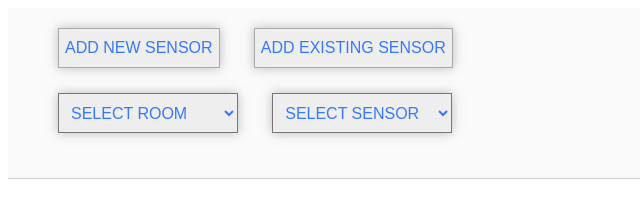
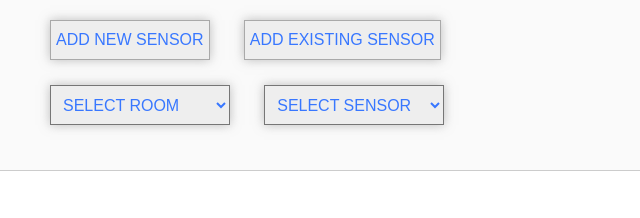
Before and after one commit to kris701/P2-Project, a plain HTML site: page P2Project/ClientSide/adminpage/sensormanagement/sensormanagement/sensor.html in a window 1280 px wide. Shown: the whole page, without its empty margins (0-640 px from the left). Drawn offline with nearby package versions, Linux system fonts and the light colour scheme; no server answers.

Commit message:
Minor update

```diff
--- a/P2Project/ClientSide/adminpage/sensormanagement/sensormanagement/sensor.css
+++ b/P2Project/ClientSide/adminpage/sensormanagement/sensormanagement/sensor.css
@@ -1,3 +1,9 @@
+* {
+    box-sizing: border-box;
+    margin: 0;
+    padding: 0;
+}
+
 body {
     font-family: "Montserrat", sans-serif;
     font-weight: 300;
@@ -25,6 +31,7 @@ body {
     border-width: 1px;
     border-style: solid;
     margin-left: 30px;
+    padding: 5px;
 }
 
 .addNewSensorButton {
```
Also changed, not shown: 1 other file.
